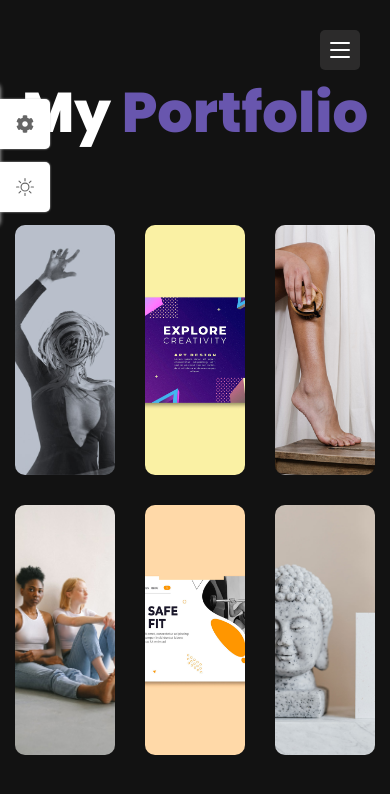
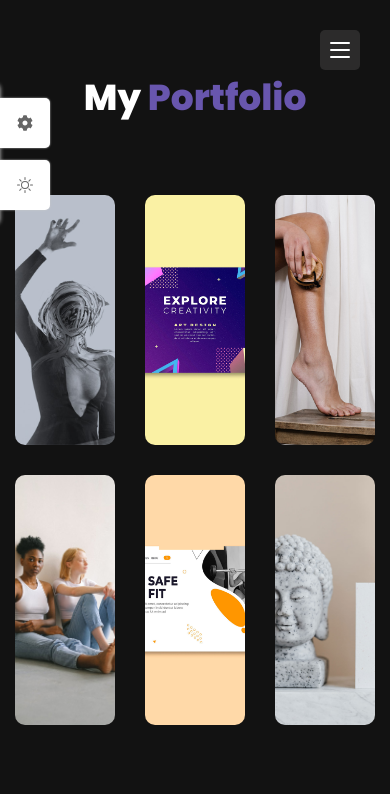
Before and after one commit to GautamVmuni/Personal-Portfolio, a React (Vite) app: page /portfolio in a window 390 px wide. Shown: the top 794 px of the page. Built offline with nearby package versions, Linux system fonts and the light colour scheme.

Commit message:
added Responsive typography CSS

```diff
--- a/src/App.css
+++ b/src/App.css
@@ -45,6 +45,22 @@
     --body-color: hsl(0, 0%, 7%);
     --container-color: hsl(0, 1%, 17%);
     --border-color: hsl(0, 0%, 15%);
+}
+
+/* ================================ RESPONSIVE TYPOGRAPHY ==================== */
+
+@media screen and (max-width: 1200px) {
+    :root{
+        --big-font-size: 36px;
+        --h1-font-size: 32px;
+        --h2-font-size: 24px;
+        --h3-font-size: 20px;
+        --large-font-size: 16px;
+        --normal-font-size: 15px;
+        --small-font-size: 14px;
+        --smaller-font-size: 13px;
+        --tiny-font-size: 11px;
+    }
 }
 
 /* ================================== BASE ================================== */
--- a/src/Pages/Portfolio/portfolio.css
+++ b/src/Pages/Portfolio/portfolio.css
@@ -83,7 +83,7 @@
 
  .model_list {
     grid-template-columns: repeat(2, 1fr);
-    row-gap: 10px;
+    row-gap: 10px !important;
     margin-bottom: 24px;
 }
 
```
